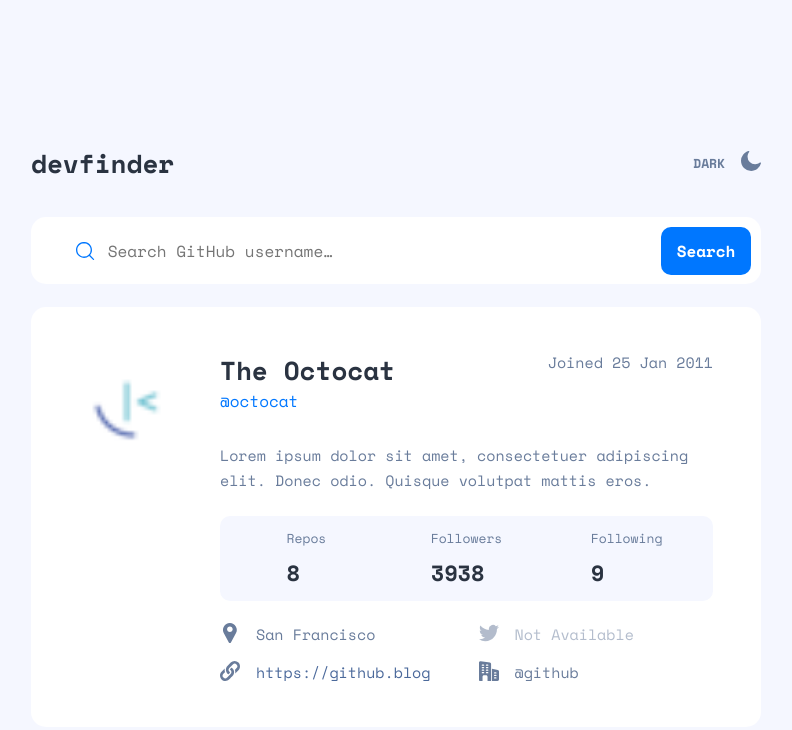
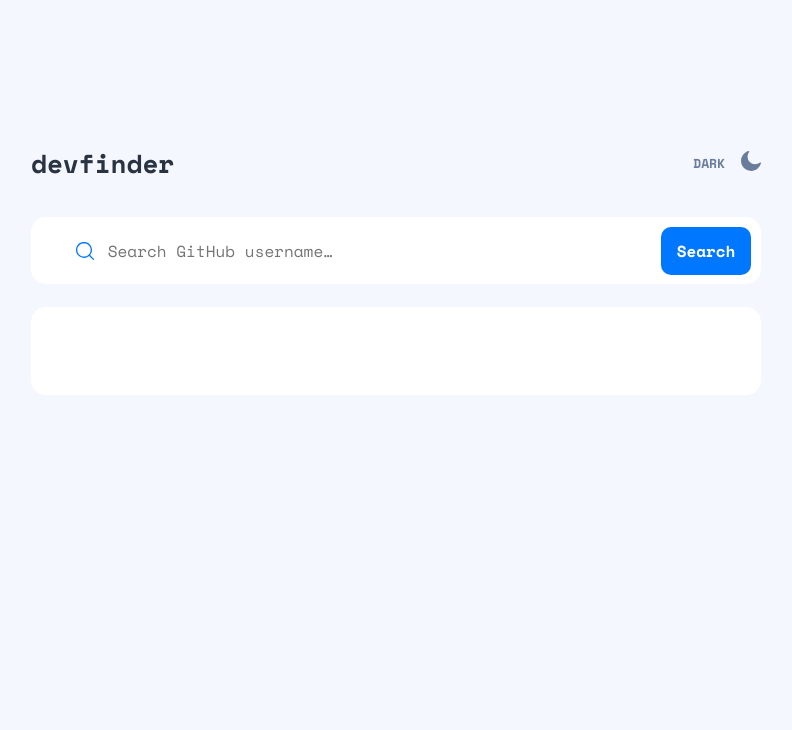
Before and after one commit to Jenskiii/userSearchApp-sep2023, a website built with Vite: page index.html in a window 1280 px wide. Shown: the whole page, without its empty margins (244-1036 px from the left). Built offline with nearby package versions, Linux system fonts and the light colour scheme; some packages are replaced by stand-ins of ours; no server answers.

Commit message:
removed card html

```diff
--- a/index.html
+++ b/index.html
@@ -58,69 +58,8 @@
       <section class="information">
         <div class="container">
           <div class="card">
-            <div class="container flow-medium" data-type="narrow">
-              <div class="card__header">
-                <img src="/assets/favicon-32x32.png" alt="" />
-                <div class="card__header-information">
-                  <div>
-                    <h2 class="heading-2">The Octocat</h2>
-                    <h3 class="fs-500 clr-accent-400">@octocat</h3>
-                  </div>
-                  <p>Joined 25 Jan 2011</p>
-                </div>
-              </div>
-              <p class="card__bio | padding-block-start-2">
-                Lorem ipsum dolor sit amet, consectetuer adipiscing elit. Donec
-                odio. Quisque volutpat mattis eros.
-              </p>
-              <div class="card-stats | bg-neutral-200 border-radius-1">
-                <div>
-                  <p class="fs-300">Repos</p>
-                  <h3 class="repos | heading-3">8</h3>
-                </div>
-                <div>
-                  <p class="fs-300">Followers</p>
-                  <h3 class="followers | heading-3">3938</h3>
-                </div>
-                <div>
-                  <p class="fs-300">Following</p>
-                  <h3 class="following | heading-3">9</h3>
-                </div>
-              </div>
 
-              <div class="card-information | even-columns" >
-                <div class="grid">
-                  <div class="location | flex-group">
-                    <svg class="icon" viewBox="0 0 14 20">
-                      <use xlink:href="#icon-location"></use>
-                    </svg>
-                    <p>San Francisco</p>
-                  </div>
-                  <div class="website | flex-group">
-                    <svg class="icon" viewBox="0 0 20 20">
-                      <use xlink:href="#icon-website"></use>
-                    </svg>
-                    <a href="https://github.blog">https://github.blog</a>
-                  </div>
-                </div>
-                <div class="grid">
-                  <div class="twitter | flex-group in-active">
-                    <svg class="icon" viewBox="0 0 20 18">
-                      <use xlink:href="#icon-twitter"></use>
-                    </svg>
-                    <p>Not Available</p>
-                  </div>
-                  <div class="company | flex-group">
-                    <svg class="icon" viewBox="0 0 20 20">
-                      <use xlink:href="#icon-company"></use>
-                    </svg>
-                    <p>@github</p>
-                  </div>
-                </div>
-              </div>
-            </div>
           </div>
-
       </section>
     </main>
 
--- a/main.js
+++ b/main.js
@@ -24,7 +24,6 @@
   }
 }
 
-
 //  set theme to dark
 function handleDarkTheme() {
   darkmodeText.innerText = "Dark";
```
